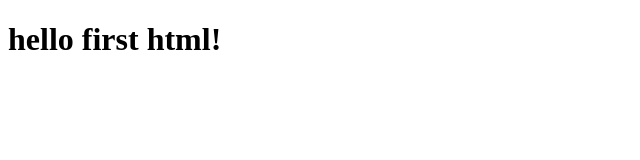
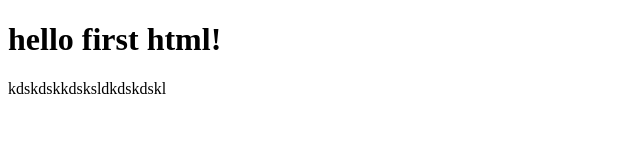
Before and after one commit to devininy/Test-DAY00-Web-Challenge, a plain HTML site: page index.html in a window 1280 px wide. Shown: the whole page, without its empty margins (0-640 px from the left). Drawn offline with Linux system fonts and the light colour scheme.

Commit message:
p tag commplete

```diff
--- a/index.html
+++ b/index.html
@@ -10,5 +10,6 @@
   </head>
   <body>
     <h1>hello first html!</h1>
+    <p>kdskdskkdsksldkdskdskl</p>
   </body>
 </html>
```
